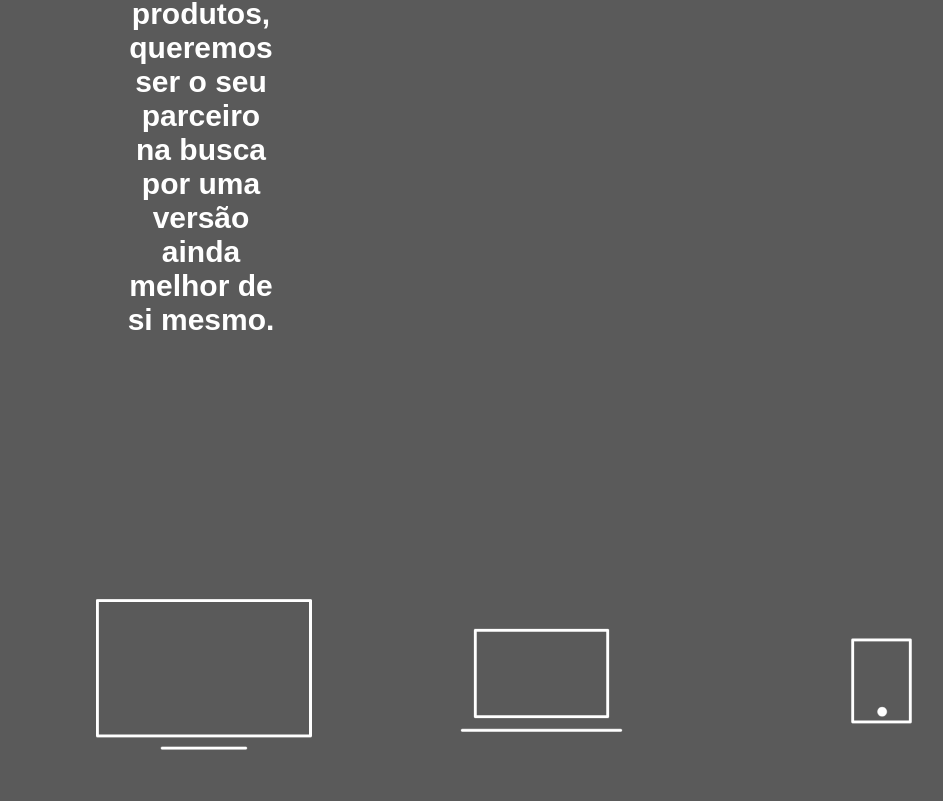
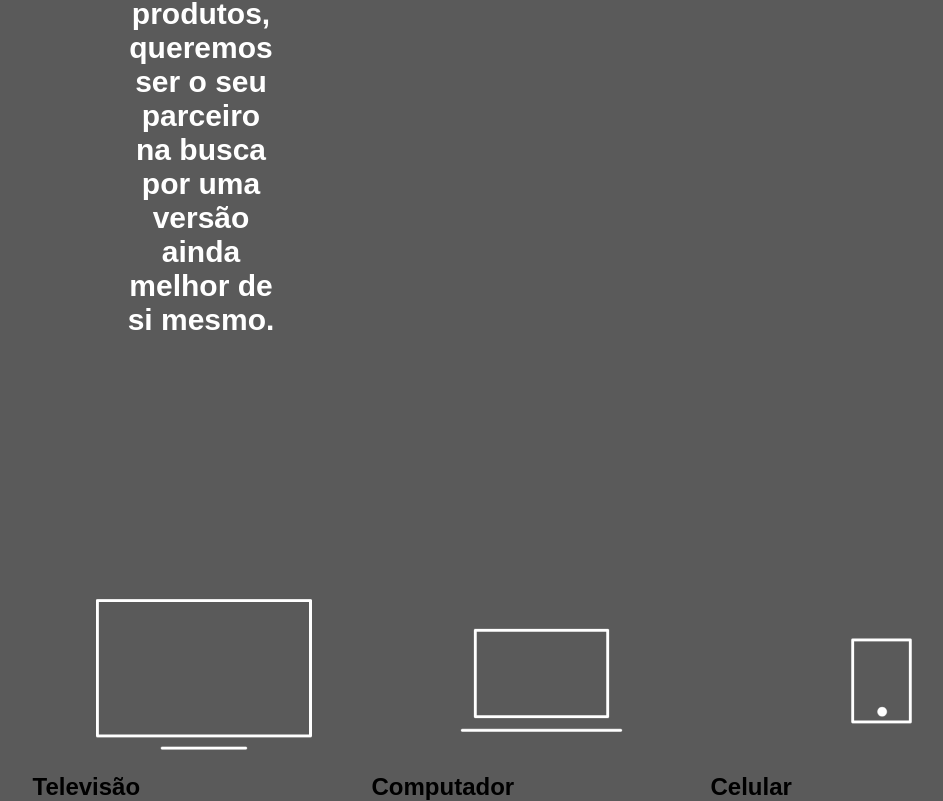
Before and after one commit to JamilyLindaS2/Site-suplementos, a plain HTML site: page index.html in a window 1280 px wide. Shown: the part 2296-3097 px from the top of the page, without its empty margins (119-1062 px from the left). Before the commit the page ends 3069 px from the top, so only its background shows below. Drawn offline with Linux system fonts and the light colour scheme.

Commit message:
asdfsadf

```diff
--- a/index.html
+++ b/index.html
@@ -39,12 +39,15 @@
         <ul class="lista">
             <li class="listalink">
                 <img src="tv.png" alt="tv">
+                <h1>Televisão</h1>
             </li>
             <li class="listalink">
                 <img src="computador.png" alt="computador">
+                <h1>Computador</h1>
             </li>
             <li class="listalink">
                 <img src="celular.png" alt="celular">
+                <h1>Celular</h1>
             </li>
         </ul>
     </section>
```
